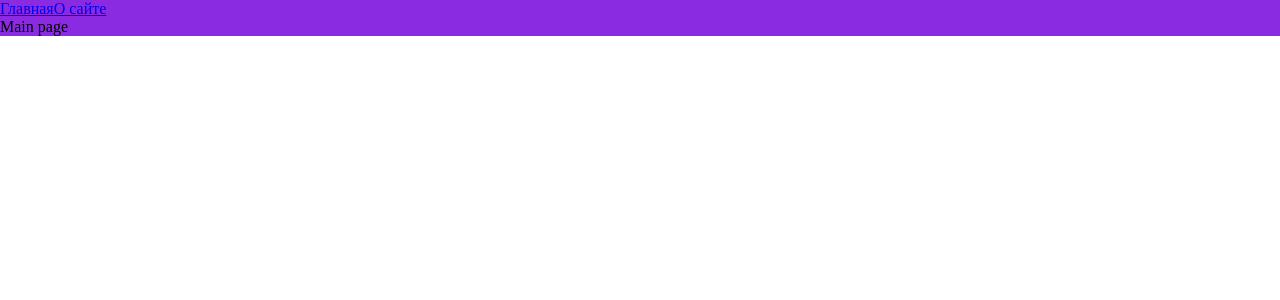
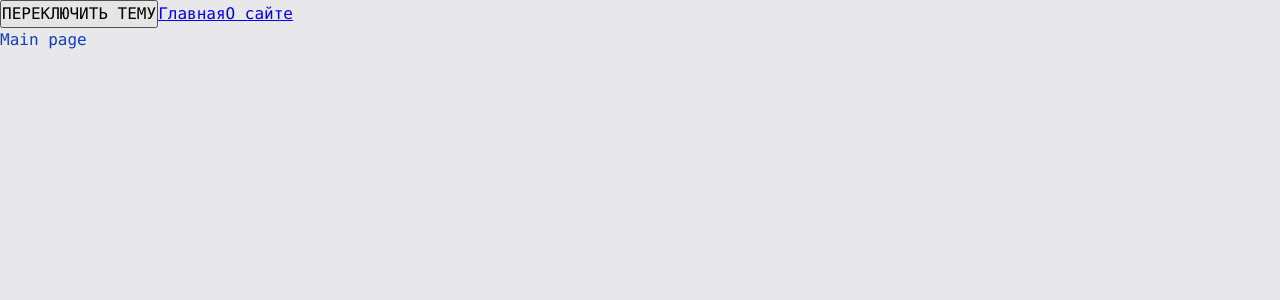
Before and after one commit to egoryan8/advanced-react, a React app: page / in a window 1280 px wide. Shown: the top 300 px of the page. Built offline with nearby package versions, Linux system fonts and the light colour scheme.

Commit message:
feat: variables, themes, global styles, ThemeContext, useTheme

```diff
--- a/src/App.tsx
+++ b/src/App.tsx
@@ -3,11 +3,14 @@ import {Link, Route, Routes} from 'react-router-dom';
 import AboutPageAsync from "./pages/AboutPage/AboutPage.async";
 import MainPageAsync from "./pages/MainPage/Main.page.async";
 
-import './index.scss';
+import './styles/index.scss';
+import {useTheme} from "./theme/useTheme";
 
 const App = () => {
+  const {theme, toggleTheme} = useTheme();
   return (
-    <div className="App">
+    <div className={`App ${theme}`}>
+      <button onClick={toggleTheme}>ПЕРЕКЛЮЧИТЬ ТЕМУ</button>
       <Link to={'/'}>
         Главная
       </Link>
--- a/src/index.scss
+++ /dev/null
@@ -1,9 +0,0 @@
-* {
-    margin: 0;
-    padding: 0;
-    box-sizing: border-box;
-}
-
-.App {
-    background-color: blueviolet;
-}
--- a/src/index.tsx
+++ b/src/index.tsx
@@ -1,10 +1,13 @@
 import {render} from "react-dom";
 import App from "./App";
 import {BrowserRouter} from "react-router-dom";
+import ThemeProvider from "./theme/ThemeProvider";
 
 render(
   <BrowserRouter>
-    <App/>
+    <ThemeProvider>
+      <App/>
+    </ThemeProvider>
   </BrowserRouter>,
   document.getElementById('root')
 )
--- /dev/null
+++ b/src/styles/index.scss
@@ -0,0 +1,11 @@
+@import "variables/global";
+@import "reset";
+@import "themes/dark";
+@import "themes/normal";
+
+.App {
+    font: var(--font-m);
+    background-color: var(--bg-color);
+    color: var(--primary-color);
+    min-height: 100vh;
+}
--- /dev/null
+++ b/src/styles/reset.scss
@@ -0,0 +1,13 @@
+* {
+  margin: 0;
+  padding: 0;
+  box-sizing: border-box;
+}
+
+input,
+button,
+textarea,
+select {
+  margin: 0;
+  font: inherit;
+}
--- /dev/null
+++ b/src/styles/themes/dark.scss
@@ -0,0 +1,5 @@
+.App.dark {
+  --bg-color: #060649;
+  --primary-color: #049604;
+  --secondary-color: #04ff04
+}
--- /dev/null
+++ b/src/styles/themes/normal.scss
@@ -0,0 +1,5 @@
+.App.light {
+  --bg-color: #e8e8ea;
+  --primary-color: #123dc5;
+  --secondary-color: #0449e0;
+}
--- /dev/null
+++ b/src/styles/variables/global.scss
@@ -0,0 +1,11 @@
+:root {
+  --font-family-main: Consolas, 'Times New Roman', Serif;
+
+  --font-size-m: 16px;
+  --font-line-m: 24px;
+  --font-m: var(--font-size-m) / var(--font-line-m) var(--font-family-main);
+
+  --font-size-l: 24px;
+  --font-line-l: 32px;
+  --font-l: var(--font-size-l) / var(--font-line-l) var(--font-family-main);
+}
--- /dev/null
+++ b/src/theme/ThemeContext.ts
@@ -0,0 +1,15 @@
+import {createContext} from "react";
+
+export enum Theme {
+  LIGHT = 'light',
+  DARK = 'dark',
+}
+
+export interface ThemeContextProps {
+  theme?: Theme;
+  setTheme?: (theme: Theme) => void;
+}
+
+export const ThemeContext = createContext<ThemeContextProps>({});
+
+export const LOCAL_STORAGE_THEME_KEY = 'theme';
--- /dev/null
+++ b/src/theme/ThemeProvider.tsx
@@ -0,0 +1,23 @@
+import React, {FC, useMemo, useState} from 'react';
+import {LOCAL_STORAGE_THEME_KEY, Theme, ThemeContext} from "./ThemeContext";
+
+export interface ThemeProviderProps {
+  children?: React.ReactNode;
+}
+
+const defaultTheme = localStorage.getItem(LOCAL_STORAGE_THEME_KEY) as Theme || Theme.LIGHT;
+const ThemeProvider: React.FC<ThemeProviderProps> = ({children}) => {
+  const [theme, setTheme] = useState<Theme>(defaultTheme);
+
+  const defaultProps = useMemo(() =>  ({
+    theme,
+    setTheme,
+  }), [theme])
+  return (
+    <ThemeContext.Provider value={defaultProps}>
+      {children}
+    </ThemeContext.Provider>
+  );
+};
+
+export default ThemeProvider;
--- /dev/null
+++ b/src/theme/useTheme.ts
@@ -0,0 +1,17 @@
+import {LOCAL_STORAGE_THEME_KEY, Theme, ThemeContext} from "./ThemeContext";
+import {useContext} from "react";
+
+interface useThemeResult {
+  toggleTheme: () => void;
+  theme: Theme;
+}
+export function useTheme(): useThemeResult {
+  const {theme, setTheme} = useContext(ThemeContext);
+  const toggleTheme = () => {
+    const newTheme = theme === Theme.DARK ? Theme.LIGHT : Theme.DARK;
+    setTheme(newTheme);
+    localStorage.setItem(LOCAL_STORAGE_THEME_KEY, newTheme);
+  }
+
+  return {theme, toggleTheme}
+}
```
